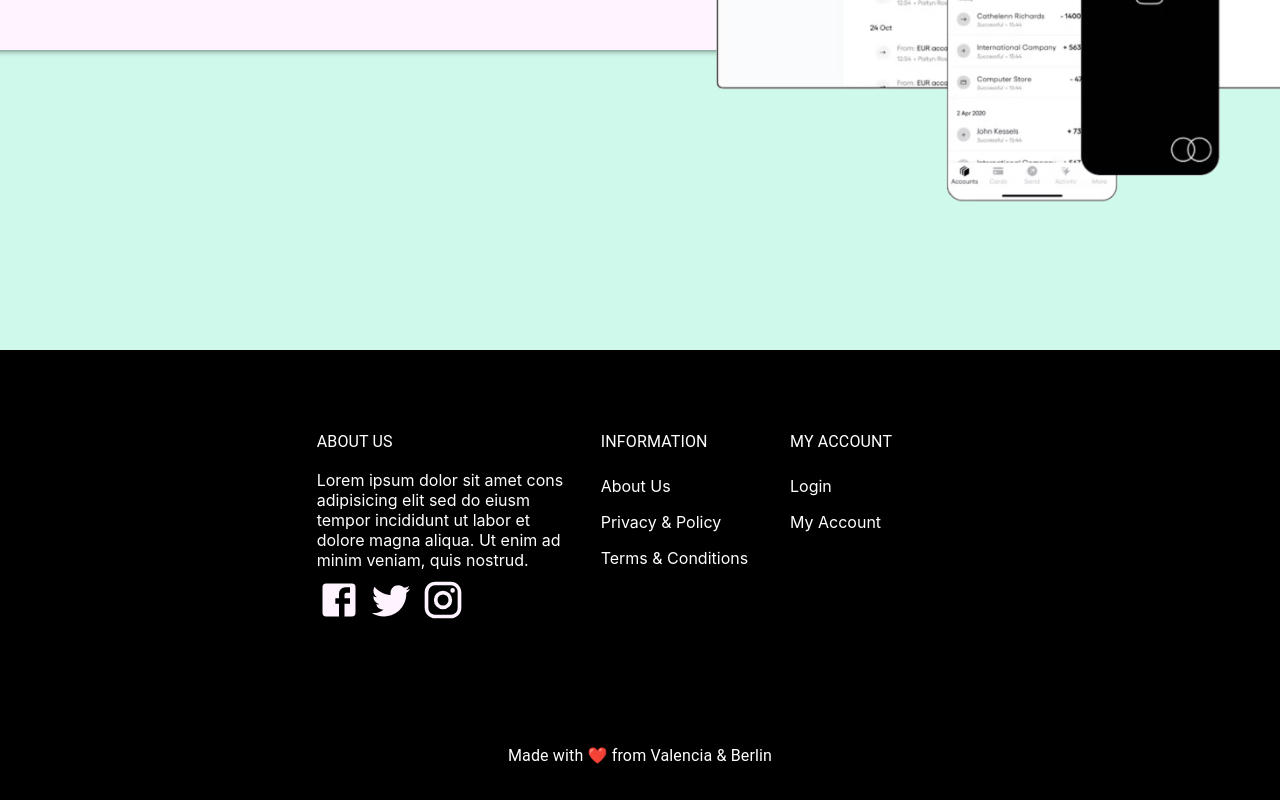
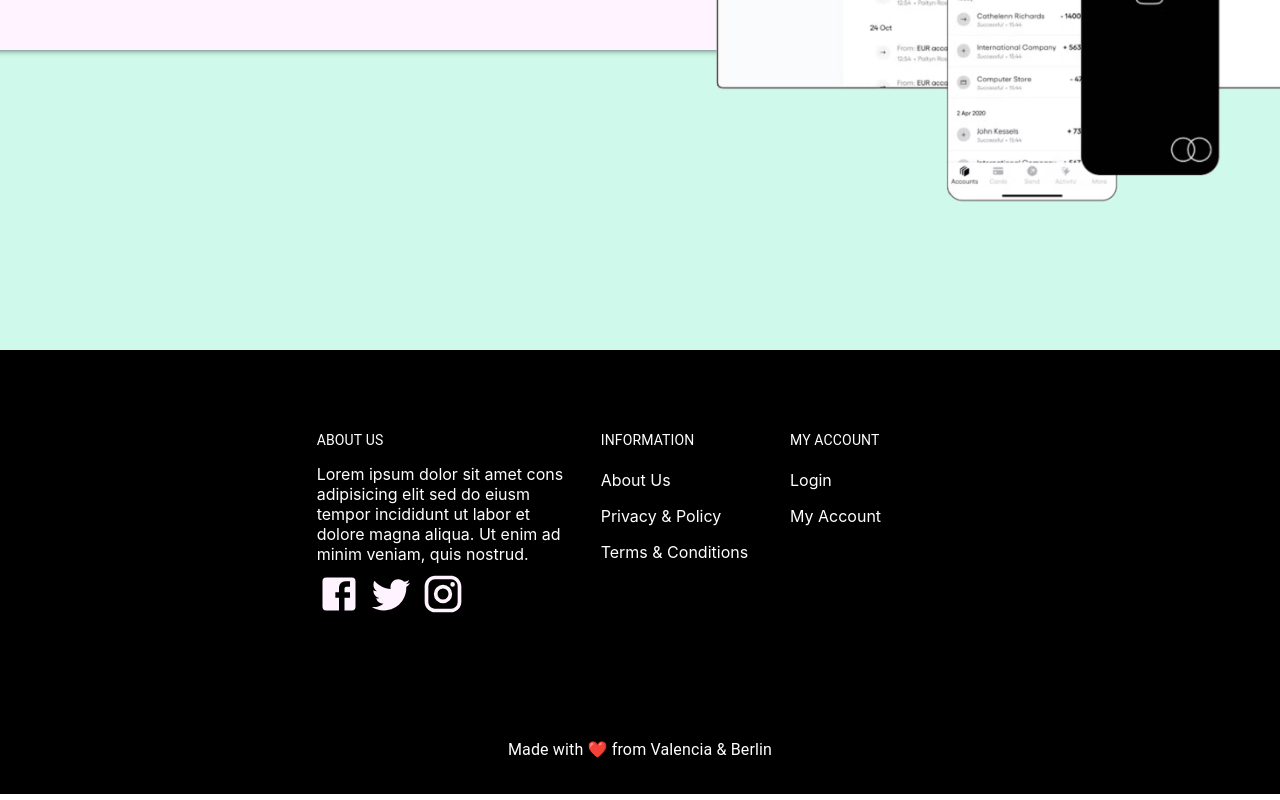
Before and after one commit to avarap/whereismymoney, a React (Create React App) app in the folder client/: page / in a window 1280 px wide. Shown: the part 3235-4035 px from the top of the page. Built offline with nearby package versions, Linux system fonts and the light colour scheme; no server answers.

Commit message:
last changes

```diff
--- a/client/src/components/Balance.jsx
+++ b/client/src/components/Balance.jsx
@@ -26,7 +26,6 @@ export default function Deposits({data, year, month}) {
         €{currentAmount}
       </Typography>
       <Typography
-        color="text.secondary"
         sx={{ flex: 1 }}>
         on {getMonthName(month)}, {year}
       </Typography>
--- a/client/src/components/Chart.jsx
+++ b/client/src/components/Chart.jsx
@@ -26,7 +26,7 @@ export default function Chart({data}) {
           data={newData}>
           <Bar
             dataKey="totalCategory"
-            fill="green"
+            fill= "#cff9ea"
           />
           <CartesianGrid stroke="#ccc" />
           <XAxis dataKey="name" />
--- a/client/src/components/Title.jsx
+++ b/client/src/components/Title.jsx
@@ -4,7 +4,7 @@ import Typography from '@mui/material/Typography';
 
 function Title(props) {
   return (
-    <Typography component="h2" variant="h6" color="text.secondary" gutterBottom>
+    <Typography component="h2" variant="h6" color="text.primary" gutterBottom>
       {props.children}
     </Typography>
   );
--- a/client/src/components/bottomnavigation/MobileBottomNavigation.jsx
+++ b/client/src/components/bottomnavigation/MobileBottomNavigation.jsx
@@ -24,7 +24,7 @@ function MobileBottomNavigation() {
       <Link to="/cashflow">
         <BottomNavigationAction label="Cashflow" value="cashflow" icon={<ShoppingCartIcon style={{color:"black"}} />} />
       </Link>
-      <Link to="/cashflow">
+      <Link to="/friends">
         <BottomNavigationAction label="Friends" value="friends" icon={<PeopleIcon style={{color:"black"}} />} />
       </Link>
     </BottomNavigation>
--- a/client/src/components/cashflowform/CashFlowForm.jsx
+++ b/client/src/components/cashflowform/CashFlowForm.jsx
@@ -41,7 +41,7 @@ const CashFlowForm = ({ updateData, defaultValues }) => {
   return (
     <form onSubmit={handleSubmit}>
       <Grid container alignItems="center" justify="center" direction="column">
-        <Grid item xs={12} md={8} lg={9} sx={{ display: "flex" }}>
+        <Grid item xs={12} md={8} lg={9} sx={{ display: "flex" }} className="form-container">
           <TextField id="date-input" name="valueDate" label="Date" type="date" value={formValues.valueDate} onChange={handleInputChange} sx={{ m: 1 }} />
           <TextField id="desc-input" name="description" label="Description" type="text" value={formValues.description} onChange={handleInputChange} sx={{ m: 1 }} />
           <TextField id="amount-input" name="totalAmount" label="Amount" type="number" value={formValues.totalAmount} onChange={handleInputChange} sx={{ m: 1 }}/>
@@ -54,7 +54,7 @@ const CashFlowForm = ({ updateData, defaultValues }) => {
               <MenuItem key="others " value="others">Others</MenuItem>
             </Select>
           </FormControl>
-          <Button variant="contained" color="primary" type="submit" sx={{ m: 1 }}>Submit</Button>
+          <Button variant="contained" className="submit-btn" type="submit" sx={{ m: 1 }}>Submit</Button>
         </Grid>
       </Grid>
     </form>
--- a/client/src/components/cashflowform/CashFlowFormStyles.css
+++ b/client/src/components/cashflowform/CashFlowFormStyles.css
@@ -2,6 +2,16 @@
 .form-container {
     display: flex;
     flex-direction: row;
+}
+
+.submit-btn {
+    background-color: #CFF9EA !important;
+    color:black !important;
+}
+
+.submit-btn:hover {
+    background-color: black !important;
+    color:white !important;
 }
 
 @media (max-width: 900px) {
--- a/client/src/components/homepagecomponents/footer/Footer.jsx
+++ b/client/src/components/homepagecomponents/footer/Footer.jsx
@@ -15,12 +15,12 @@ export default function Footer() {
         p: { xs: 4, md: 10 },
         pt: 12,
         pb: 12,
-        fontSize: { xs: '12px', md: '16px' }
+        // fontSize: { xs: '12px', md: '16px' }
       }}
     >
       <Grid container spacing={2} justifyContent="center">
-        <Grid item xs={6} lg={3} style={{ paddingRight: "20px" }}>
-          <FooterTitle variant="body1">About us</FooterTitle>
+        <Grid item xs={6} md={5} lg={3} style={{ paddingRight: "20px" }}>
+          <FooterTitle variant="body2">About us</FooterTitle>
           <Typography variant="caption2" style={{ marginTop: "20px" }}>
             Lorem ipsum dolor sit amet cons adipisicing elit sed do eiusm tempor
             incididunt ut labor et dolore magna aliqua. Ut enim ad minim veniam,
@@ -38,8 +38,8 @@ export default function Footer() {
             <InstagramIcon sx={{ mr: 1, fontSize: "1.1em" }} />
           </Box>
         </Grid>
-        <Grid item xs={3} md={6} lg={2}>
-          <FooterTitle variant="body1">information</FooterTitle>
+        <Grid item xs={3} md={3} lg={2}>
+          <FooterTitle variant="body2">information</FooterTitle>
           <List style={{ paddingTop: "0px" }}>
             <ListItemText>
               <Typography lineHeight={2} variant="caption2">
@@ -60,8 +60,8 @@ export default function Footer() {
             </ListItemText>
           </List>
         </Grid>
-        <Grid item xs={3} md={6} lg={2}>
-          <FooterTitle variant="body1">my account</FooterTitle>
+        <Grid item xs={3} md={3} lg={2}>
+          <FooterTitle variant="body2">my account</FooterTitle>
           <List style={{ paddingTop: "0px" }}>
             <ListItemText>
               <Typography lineHeight={2} variant="caption2">
--- a/client/src/components/homepagecomponents/footer/FooterStyles.js
+++ b/client/src/components/homepagecomponents/footer/FooterStyles.js
@@ -1,9 +1,10 @@
-import styled from "@emotion/styled";
-import {
-  Typography,
-} from "@mui/material";
+import {Typography} from "@mui/material";
+import { styled } from "@mui/material/styles";
 
-export const FooterTitle = styled(Typography)(() => ({
+export const FooterTitle = styled(Typography)(({ theme }) => ({
   textTransform: "uppercase",
   marginBottom: "1em",
+  [theme.breakpoints.down("xs")]: {
+    fontSize: "20px",
+  },
 }));
--- a/client/src/pages/cashflow/Cashflow.jsx
+++ b/client/src/pages/cashflow/Cashflow.jsx
@@ -45,7 +45,7 @@ function Cashflow() {
     <>
       <Grid item xs={12}>
         <Paper className="form-wrapper">
-          <Typography component="h2" variant="h5" color="inherit" noWrap sx={{ flexGrow: 2 }}>
+          <Typography component="h2" variant="h5" color="inherit" noWrap sx={{ flexGrow: 2, marginBottom: "10px" }}>
             Add a new expense
           </Typography>
           <CashFlowForm updateData={setData} defaultValues={defaultValues} />
--- a/client/src/pages/profile/Profile.jsx
+++ b/client/src/pages/profile/Profile.jsx
@@ -55,10 +55,8 @@ function Profile() {
 			</Grid>
                 </Paper>
               </Grid>
-              {/* Recent Orders */}
               <Grid item xs={12}>
                 <Paper sx={{ p: 2, display: 'flex', flexDirection: 'column' }}>
-                  {/* <Orders /> */}
                 </Paper>
               </Grid>
 		</>
--- a/client/src/pages/profile/ProfileStyles.css
+++ b/client/src/pages/profile/ProfileStyles.css
@@ -12,13 +12,15 @@
 }
 
 .logout-btn {
-    background-color: black !important;
+    background-color: #CFF9EA !important;
+    color:black !important;
 }
 
 .logout-btn:hover {
-    background-color: #CFF9EA !important;
-    color:black;
+    background-color: black !important;
+    color:white !important;
 }
+
 
 
 @media (max-width: 900px) {
```
